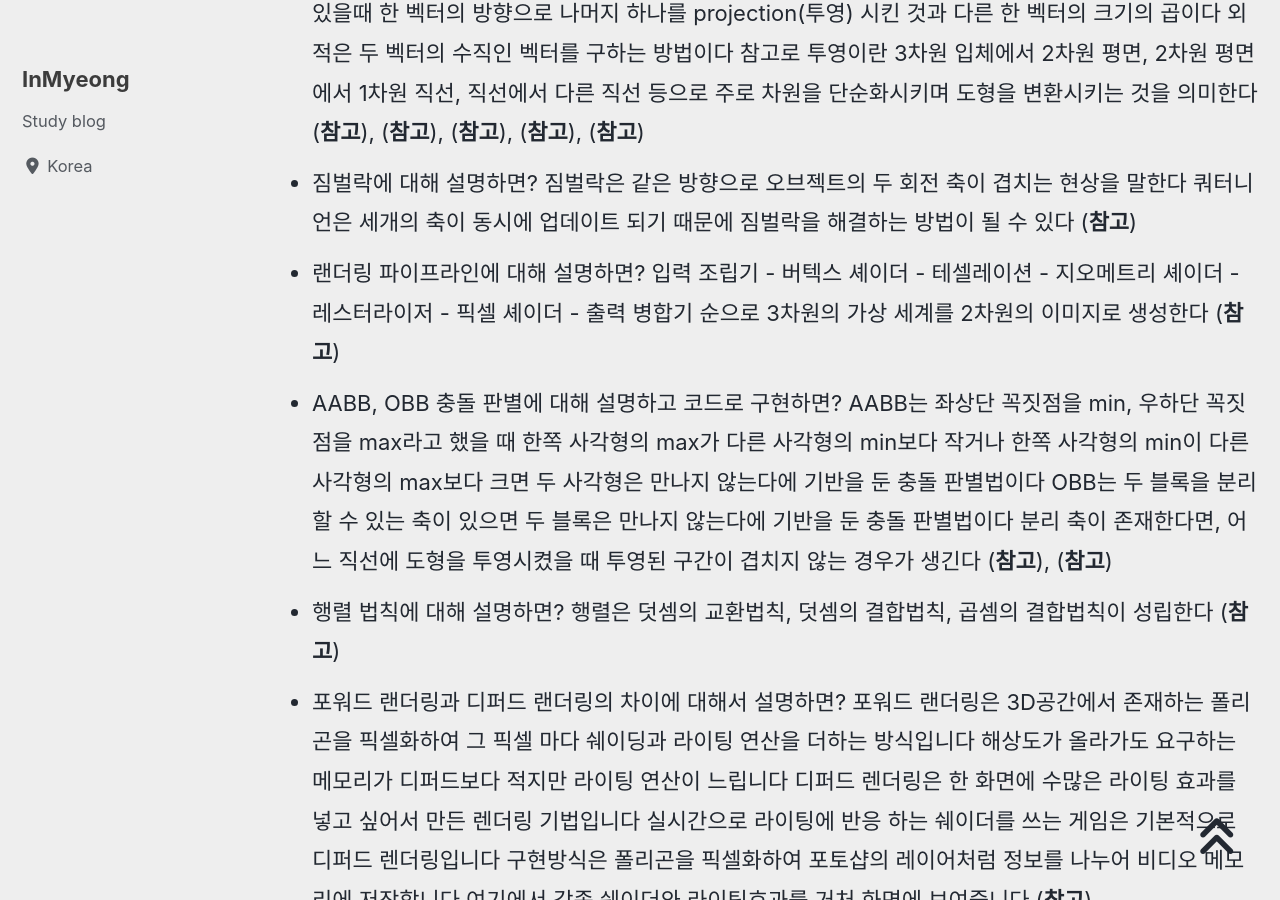
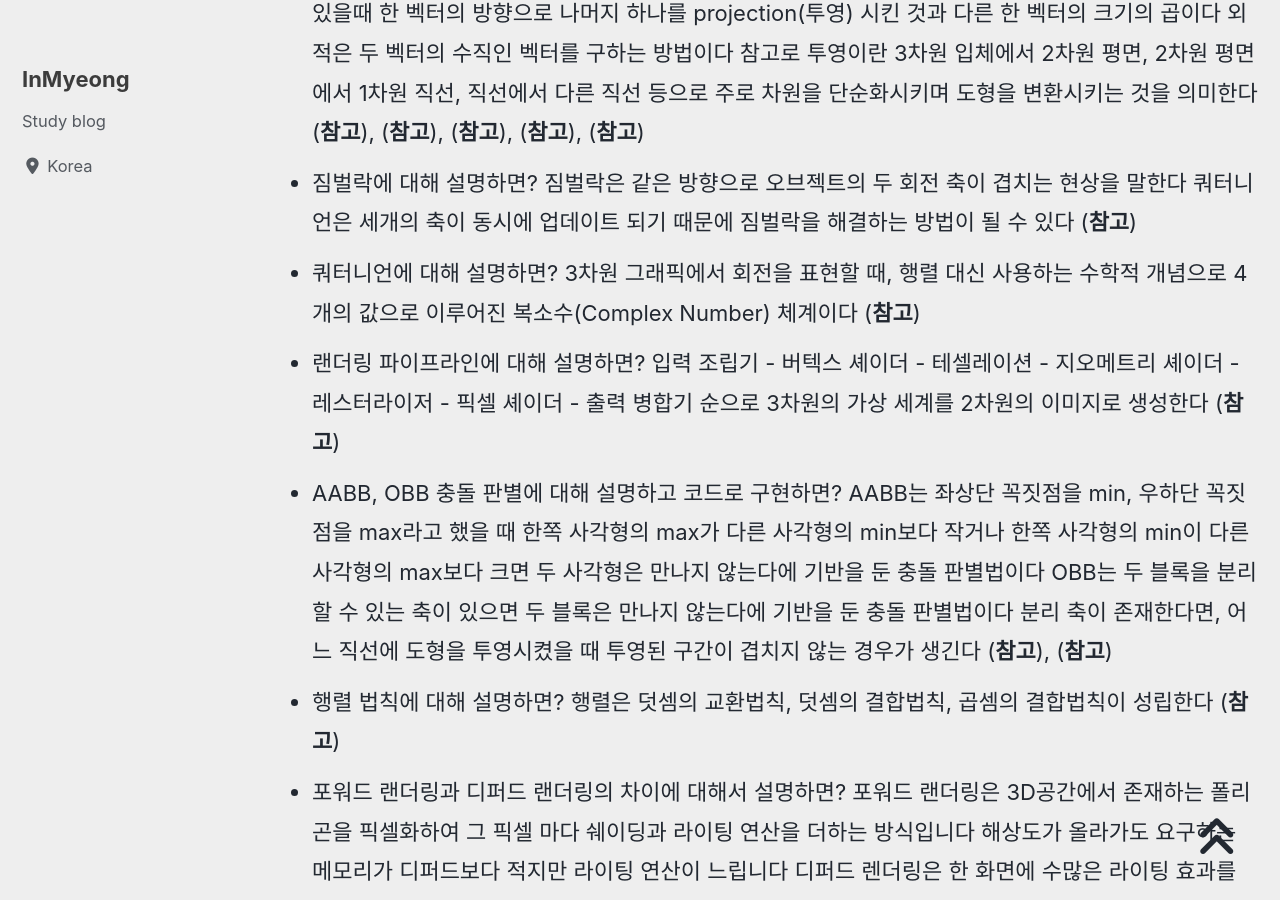
Before and after one commit to devMyeong/devMyeong.github.io, a Jekyll site: the page built from _posts/cs/2022-09-05-블로그-면접준비.md, in a window 1280 px wide and 900 px high, scrolled down 18824 px. Built offline with Jekyll 4.4.1, drawn with Linux system fonts in a browser that asks for light colours; cached includes are drawn as plain includes; nearby versions of some CDN libraries; some web fonts are replaced; comment, search, counter and statistics services are not loaded.

Commit message:
Docs : 쿼터니언 설명 추가

```diff
--- a/_posts/cs/2022-09-05-블로그-면접준비.md
+++ b/_posts/cs/2022-09-05-블로그-면접준비.md
@@ -181,6 +181,7 @@ last_modified_at: 2022-10-30
 ### 01-4 그래픽스 ( 중요도 상 )
 - 벡터의 내적 외적에 대해 설명하면? 내적은 두 벡터의 각 성분끼리의 곱의 합이다 내적은 두 개의 벡터가 있을때 한 벡터의 방향으로 나머지 하나를 projection(투영) 시킨 것과 다른 한 벡터의 크기의 곱이다 외적은 두 벡터의 수직인 벡터를 구하는 방법이다 참고로 투영이란 3차원 입체에서 2차원 평면, 2차원 평면에서 1차원 직선, 직선에서 다른 직선 등으로 주로 차원을 단순화시키며 도형을 변환시키는 것을 의미한다 ([**참고**](http://www.findmean.com/%EC%88%98%ED%95%99/%EB%B2%A1%ED%84%B0/%EB%B2%A1%ED%84%B0%EC%9D%98-%EB%82%B4%EC%A0%81/)), ([**참고**](https://www.youtube.com/watch?v=sOAgJmsHKLE)), ([**참고**](http://www.findmean.com/%EC%88%98%ED%95%99/%EB%B2%A1%ED%84%B0/%EB%B2%A1%ED%84%B0%EC%9D%98-%EC%99%B8%EC%A0%81/)), ([**참고**](https://www.youtube.com/watch?v=Muu6PLRQXZk)), ([**참고**](http://www.ktword.co.kr/test/view/view.php?m_temp1=4795))
 - 짐벌락에 대해 설명하면? 짐벌락은 같은 방향으로 오브젝트의 두 회전 축이 겹치는 현상을 말한다 쿼터니언은 세개의 축이 동시에 업데이트 되기 때문에 짐벌락을 해결하는 방법이 될 수 있다 ([**참고**](https://chonjay.tistory.com/entry/%EC%98%A4%EC%9D%BC%EB%9F%AC%EA%B0%81-gimbal-lock-%EB%AC%B8%EC%A0%9C%EC%BF%BC%ED%84%B0%EB%8B%88%EC%96%B8%EC%9C%BC%EB%A1%9C-%ED%95%B4%EA%B2%B0-%EA%B0%80%EB%8A%A5))
+- 쿼터니언에 대해 설명하면? 3차원 그래픽에서 회전을 표현할 때, 행렬 대신 사용하는 수학적 개념으로 4개의 값으로 이루어진 복소수(Complex Number) 체계이다 ([**참고**](https://showmiso.tistory.com/57))
 - 랜더링 파이프라인에 대해 설명하면? 입력 조립기 - 버텍스 셰이더 - 테셀레이션 - 지오메트리 셰이더 - 레스터라이저 - 픽셀 셰이더 - 출력 병합기 순으로 3차원의 가상 세계를 2차원의 이미지로 생성한다 ([**참고**](https://doobudubu.tistory.com/m/243))
 - AABB, OBB 충돌 판별에 대해 설명하고 코드로 구현하면? AABB는 좌상단 꼭짓점을 min, 우하단 꼭짓점을 max라고 했을 때 한쪽 사각형의 max가 다른 사각형의 min보다 작거나 한쪽 사각형의 min이 다른 사각형의 max보다 크면 두 사각형은 만나지 않는다에 기반을 둔 충돌 판별법이다 OBB는 두 블록을 분리할 수 있는 축이 있으면 두 블록은 만나지 않는다에 기반을 둔 충돌 판별법이다 분리 축이 존재한다면, 어느 직선에 도형을 투영시켰을 때 투영된 구간이 겹치지 않는 경우가 생긴다 ([**참고**](https://kareus.tistory.com/m/15)), ([**참고**](https://justicehui.github.io/other-algorithm/2018/06/23/OBB/))
 - 행렬 법칙에 대해 설명하면? 행렬은 덧셈의 교환법칙, 덧셈의 결합법칙, 곱셈의 결합법칙이 성립한다  ([**참고**](http://matrix.skku.ac.kr/sglee/linear/ocu/20103.html))
```
